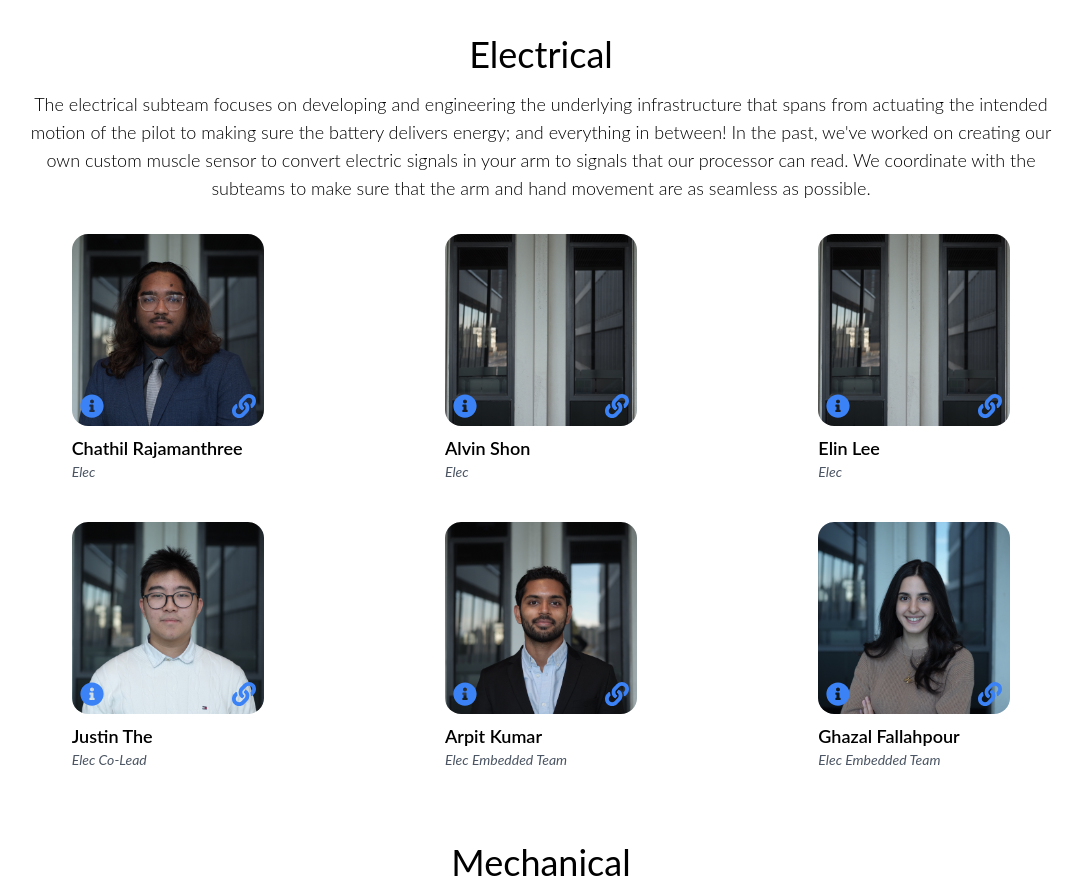
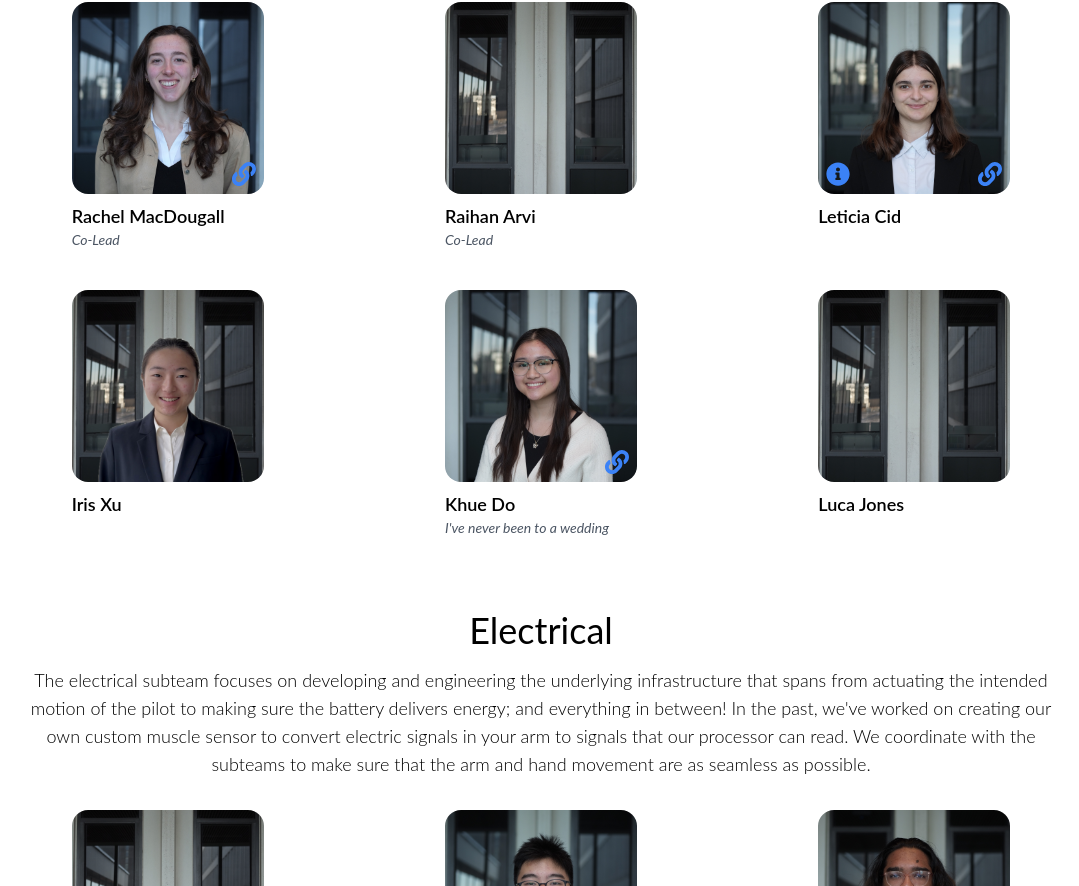
Before and after one commit to BEARUBC/website, a Next.js app: page /teams in a window 1280 px wide. Shown: the part 2526-3412 px from the top of the page, without its empty margins (99-1178 px from the left). Built offline with nearby package versions, Linux system fonts and the light colour scheme; a web font is replaced by a local one.

Commit message:
Add members

```diff
--- a/src/app/components/Member.tsx
+++ b/src/app/components/Member.tsx
@@ -48,12 +48,14 @@ const Member: React.FC<MemberProps> = ({ imageSrc, name, description, link, bio
         )}
       </div>
 
-      {/* Display name or bio text */}
-      <h2 className="text-md md:text-lg font-semibold">{name}</h2>
+      {/* Name, description, bio */}
       {showBio && bio ? (
-        <p className="text-xs md:text-sm text-gray-600 italic">{bio}</p>
+        <p className="text-md text-secondary">"{bio}"</p>
       ) : (
-        description && <p className="text-xs md:text-sm text-gray-600 italic">{description}</p>
+        <>
+          <h2 className="text-md md:text-lg font-semibold">{name}</h2>
+          {description && <p className="text-xs md:text-sm text-gray-600 italic">{description}</p>}
+        </>
       )}
     </div>
   );
--- a/src/app/layout.tsx
+++ b/src/app/layout.tsx
@@ -19,7 +19,7 @@ const geistMono = localFont({
 
 export const metadata: Metadata = {
   title: "UBC Bionics",
-  description: "We're an undergraduate engineering design team at the University of British Columbia in Vancouver, focused on the advancement of bionics.",
+  description: "At UBC Bionics, we combine passion and innovation to reinvent the world of prosthesis through bionic engineering.",
 };
 
 export default function RootLayout({
--- a/src/app/teams/page.tsx
+++ b/src/app/teams/page.tsx
@@ -9,42 +9,51 @@ import BLANK_PICTURE from "../assets/headshots/blank.jpg";
 // Captains
 import JoyceXi from "../assets/headshots/Joyce Xi.jpg";
 // import KyleKochi from "../assets/headshots/Kyle Kochi.jpg";
+import NataliaNayyar from "../assets/headshots/Natalia Nayyar.jpg";
 
 const Captains = [
   { imageSrc: JoyceXi, name: "Joyce Xi", description: "Captain", link: "https://www.linkedin.com/in/joycexi/", bio: "I like birds" },
+  { imageSrc: NataliaNayyar, name: "Natalia Nayyar", description: "Vice Captain", link: "https://www.linkedin.com/in/natalia-nayyar/" }
 ];
 
 // Admin
-// import MelanieCheng from "../assets/headshots/Melanie Cheng.jpg";
 // import BrandonAhYou from "../assets/headshots/Brandon Ah You.jpg";
-// import SashaSabourin from "../assets/headshots/Sasha Sabourin.jpg";
+import SashaSabourin from "../assets/headshots/Sasha Sabourin.jpg";
+import MelanieCheng from "../assets/headshots/Melanie Cheng.jpg";
 import KimTan from "../assets/headshots/Kim Tan.jpg";
 
 const Admin = [
+  { imageSrc: MelanieCheng, name: "Melanie Cheng", description: "Co-Lead", },
+  { imageSrc: SashaSabourin, name: "Sasha Sabourin", description: "Co-Lead", },
   { imageSrc: BLANK_PICTURE, name: "Faraz Tehrani", description: "Web Developer", bio: "Hello! I'm currently managing this site :)" },
-  { imageSrc: KimTan, name: "Kim Tan", description: "", link: "https://www.linkedin.com/in/kim-tan-447715202", bio: "I have a golden retriver named Diesel...but he lives at home in Texas :(" },
+  { imageSrc: BLANK_PICTURE, name: "Joshua Wong", description: "Financial Officer", link: "www.linkedin.com/in/joshuaw9/" },
+  { imageSrc: KimTan, name: "Kim Tan", link: "https://www.linkedin.com/in/kim-tan-447715202", bio: "I have a golden retriver named Diesel...but he lives at home in Texas :(" },
   { imageSrc: BLANK_PICTURE, name: "Sofya Fefelova", description: "Social Media Coordinator", bio: "I have a corgi named Maily" },
-  { imageSrc: BLANK_PICTURE, name: "Kruti Raval", description: "" },
+  { imageSrc: BLANK_PICTURE, name: "Kruti Raval", },
 ];
 
 // Analytics
 import RachaelMacdougall from "../assets/headshots/Rachel MacDougall.jpg";
 // import BuyangDaffa from "../assets/headshots/Buyang Daffa.jpg";
-// import IrisXu from "../assets/headshots/Iris Xu.png";
-// import KhueDo from "../assets/headshots/Khue Do.jpg";
+import IrisXu from "../assets/headshots/Iris Xu.png";
+import KhueDo from "../assets/headshots/Khue Do.jpg";
 import LeticiaCid from "../assets/headshots/Leticia Cid.jpg";
 
 const Analytics = [
-  { imageSrc: LeticiaCid, name: "Leticia Cid", description: "Co-Lead", link: "https://www.linkedin.com/in/leticia-cid/", bio: "I like brains and computers (and puffins)" },
-  { imageSrc: RachaelMacdougall, name: "Rachel MacDougall", description: "Co-Lead", link: "https://www.linkedin.com/in/rachel-macdougall" }
+  { imageSrc: RachaelMacdougall, name: "Rachel MacDougall", description: "Co-Lead", link: "https://www.linkedin.com/in/rachel-macdougall" },
+  { imageSrc: BLANK_PICTURE, name: "Raihan Arvi", description: "Co-Lead" },
+  { imageSrc: LeticiaCid, name: "Leticia Cid", description: "", link: "https://www.linkedin.com/in/leticia-cid/", bio: "I like brains and computers (and puffins)" },
+  { imageSrc: IrisXu, name: "Iris Xu", description: "" },
+  { imageSrc: KhueDo, name: "Khue Do", description: "I've never been to a wedding", link: "https://www.linkedin.com/in/khue-do-28ab0b242" },
+  { imageSrc: BLANK_PICTURE, name: "Luca Jones", description: "" },
 ];
 
 // Electrical
-// import AnthonyStewart from "../assets/headshots/Anthony Stewart.jpg";
+import AnthonyStewart from "../assets/headshots/Anthony Stewart.jpg";
 import JustinThe from "../assets/headshots/Justin The.jpg";
 // import NickSantoso from "../assets/headshots/Nick Santoso.jpg";
 // import TeelaMoore from "../assets/headshots/Teela Moore.jpg";
-// import RykerSchroeder from "../assets/headshots/Ryker Schroeder.jpg";
+import RykerSchroeder from "../assets/headshots/Ryker Schroeder.jpg";
 // import MichaelRoss from "../assets/headshots/Michael Ross.jpg";
 import ChathilRajamanthree from "../assets/headshots/Chathil Rajamanthree.jpg";
 import GhazalFallahpour from "../assets/headshots/Ghazal Fallahpour.jpg";
@@ -56,95 +65,132 @@ import ArpitKumar from "../assets/headshots/Arpit Kumar.jpg";
 
 const Electrical = [
   {
+    imageSrc: BLANK_PICTURE,
+    name: "Nicholas Santoso",
+    description: "Co-Lead"
+  },
+  {
+    imageSrc: JustinThe,
+    name: "Justin The",
+    description: "Co-Lead",
+    link: "https://www.linkedin.com/in/justinthe/",
+    bio: "I like fish"
+  },
+  {
     imageSrc: ChathilRajamanthree,
     name: "Chathil Rajamanthree",
-    description: "Elec",
     link: "https://www.linkedin.com/in/chathilrajaman3/",
     bio: "I like electrons"
   },
   {
     imageSrc: BLANK_PICTURE,
     name: "Alvin Shon",
-    description: "Elec",
     link: "https://www.linkedin.com/in/alvinshon7567",
     bio: "I like bunnies"
   },
   {
     imageSrc: BLANK_PICTURE,
     name: "Elin Lee",
-    description: "Elec",
     link: "https://www.linkedin.com/in/elin-lee-a44859208/",
     bio: "I like doggies"
   },
   {
-    imageSrc: JustinThe,
-    name: "Justin The",
-    description: "Elec Co-Lead",
-    link: "https://www.linkedin.com/in/justinthe/",
-    bio: "I like fish"
-  },
-  {
     imageSrc: ArpitKumar,
     name: "Arpit Kumar",
-    description: "Elec Embedded Team",
+    description: "Embedded Team",
     link: "http://kumarpit.github.io/",
     bio: "I like Rust"
   },
   {
     imageSrc: GhazalFallahpour,
     name: "Ghazal Fallahpour",
-    description: "Elec Embedded Team",
+    description: "Embedded Team",
     link: "https://ca.linkedin.com/in/ghazal-fallahpour-67990918a",
     bio: "I like coffee"
+  },
+  {
+    imageSrc: AnthonyStewart,
+    name: "Anthony Stewart",
+  },
+  {
+    imageSrc: BLANK_PICTURE,
+    name: "Krisha Iquin",
+    description: "Embedded Team",
+  },
+  {
+    imageSrc: BLANK_PICTURE,
+    name: "Andreas Mendez-Cadrin",
+  },
+  {
+    imageSrc: BLANK_PICTURE,
+    name: "Sofia Valoria",
+  },
+  {
+    imageSrc: BLANK_PICTURE,
+    name: "Aditya Bansal",
+  },
+  {
+    imageSrc: RykerSchroeder,
+    name: "Ryker Schroeder",
   },
 ];
 
 // Mechanical
 import TerrenceLeong from "../assets/headshots/Terrence Leong.jpg";
-// import AliHawkins from "../assets/headshots/Ali Hawkins.jpg";
+import AliHawkins from "../assets/headshots/Ali Hawkins.jpg";
 import JackieChen from "../assets/headshots/Jackie Chen.jpg";
-// import JedidahChiusa from "../assets/headshots/Jedidiah Chiusa.jpg";
-// import WillemBarnard from "../assets/headshots/Willem Barnard.jpg";
+import JedidahChiusa from "../assets/headshots/Jedidiah Chiusa.jpg";
+import WillemBarnard from "../assets/headshots/Willem Barnard.jpg";
 // import JoyceWu from "../assets/headshots/Joyce Wu.jpg";
 import MarvinTing from "../assets/headshots/Marvin Ting.jpg";
-// import NataliaNayyar from "../assets/headshots/Natalia Nayyar.jpg";
 // import AyaulymBerkinbateva from "../assets/headshots/Ayaulym Berkinbayeva.jpg";
 
 const Mechanical = [
   {
+    imageSrc: JackieChen,
+    name: "Jackie Chen",
+    description: "Co-Lead",
+    link: "https://www.linkedin.com/in/jackielchen",
+    bio: "I like cars"
+  },
+  {
     imageSrc: TerrenceLeong,
     name: "Terrence Leong",
-    description: "Mech",
+    description: "Co-Lead",
     link: "",
     bio: ""
   },
   {
     imageSrc: MarvinTing,
     name: "Marvin Ting",
-    description: "Mech Co-Lead",
+    description: "Advisor",
     link: "http://linkedin.com/in/marvinting",
     bio: ""
   },
   {
+    imageSrc: JedidahChiusa,
+    name: "Jedidah Chiusa",
+    description: "Advisor",
+  },
+  {
     imageSrc: BLANK_PICTURE,
     name: "Kiwi Chen",
-    description: "Mech",
     link: "https://www.linkedin.com/in/kiwichen",
     bio: "I like Gundam and volleyball"
   },
   {
     imageSrc: BLANK_PICTURE,
     name: "Kaylie Chen",
-    description: "Mech",
     link: "https://www.linkedin.com/in/kayliecjy",
     bio: "I am a matcha latte enthusiast"
   },
   {
-    imageSrc: JackieChen,
-    name: "Jackie Chen",
-    description: "Mech",
-    link: "https://www.linkedin.com/in/jackielchen",
-    bio: "I like cars"
+    imageSrc: WillemBarnard,
+    name: "Will Barnard",
+  },
+  {
+    imageSrc: AliHawkins,
+    name: "Ali Hawkins",
   }
 ];
 
@@ -158,8 +204,8 @@ import XiaoliangJin from "../assets/headshots/Xiaoliang Jin.jpg";
 const Advisors = [
   { imageSrc: EmilyFlaschner, name: "Emily Flaschner", description: "Undergraduate Advisor (SBME)" },
   { imageSrc: ManuMadhav, name: "Manu Madhav", description: "Faculty Advisor (SBME)" },
-  { imageSrc: JohnMadden, name: "John Madden", description: "Graduate Advisor (SBME)" },
-  { imageSrc: FraserDouglas, name: "Fraser Douglas", description: "Faculty Advisor (ECE)" },
+  { imageSrc: JohnMadden, name: "John Madden", description: "Faculty Advisor (ECE)" },
+  { imageSrc: FraserDouglas, name: "Fraser Douglas", description: "Graduate Advisor (SBME)" },
   { imageSrc: XiaoliangJin, name: "Xiaoliang Jin", description: "Faculty Advisor (MECH)" },
 ];
 
@@ -182,7 +228,7 @@ const Teams = () => {
 
       {/* Captains Section */}
       <section className="w-full max-w-5xl">
-        <div className="grid grid-cols-1 sm:grid-cols-2 md:grid-cols-3 gap-x-24 place-items-center">
+        <div className="grid grid-cols-1 sm:grid-cols-2 gap-x-24 place-items-center">
           {Captains.map((member, index) => (
             <Member
               key={index}
```
